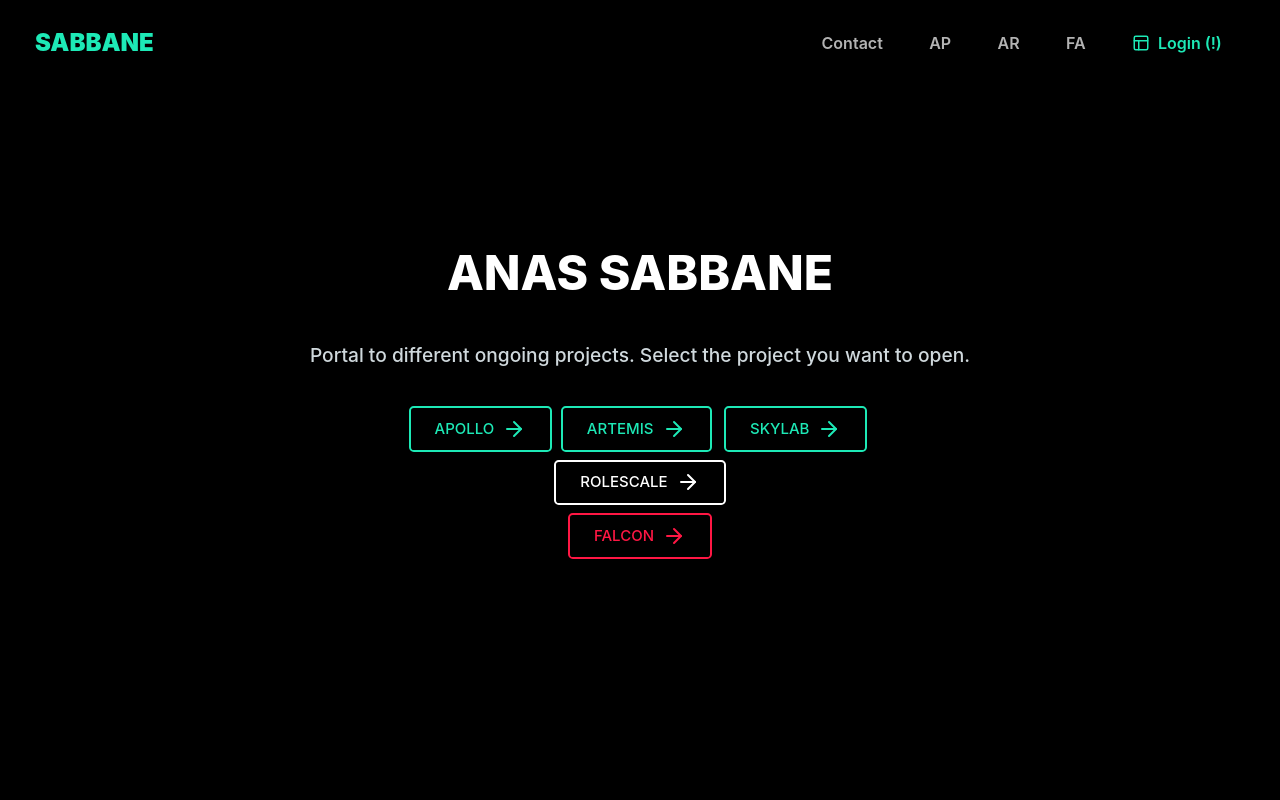
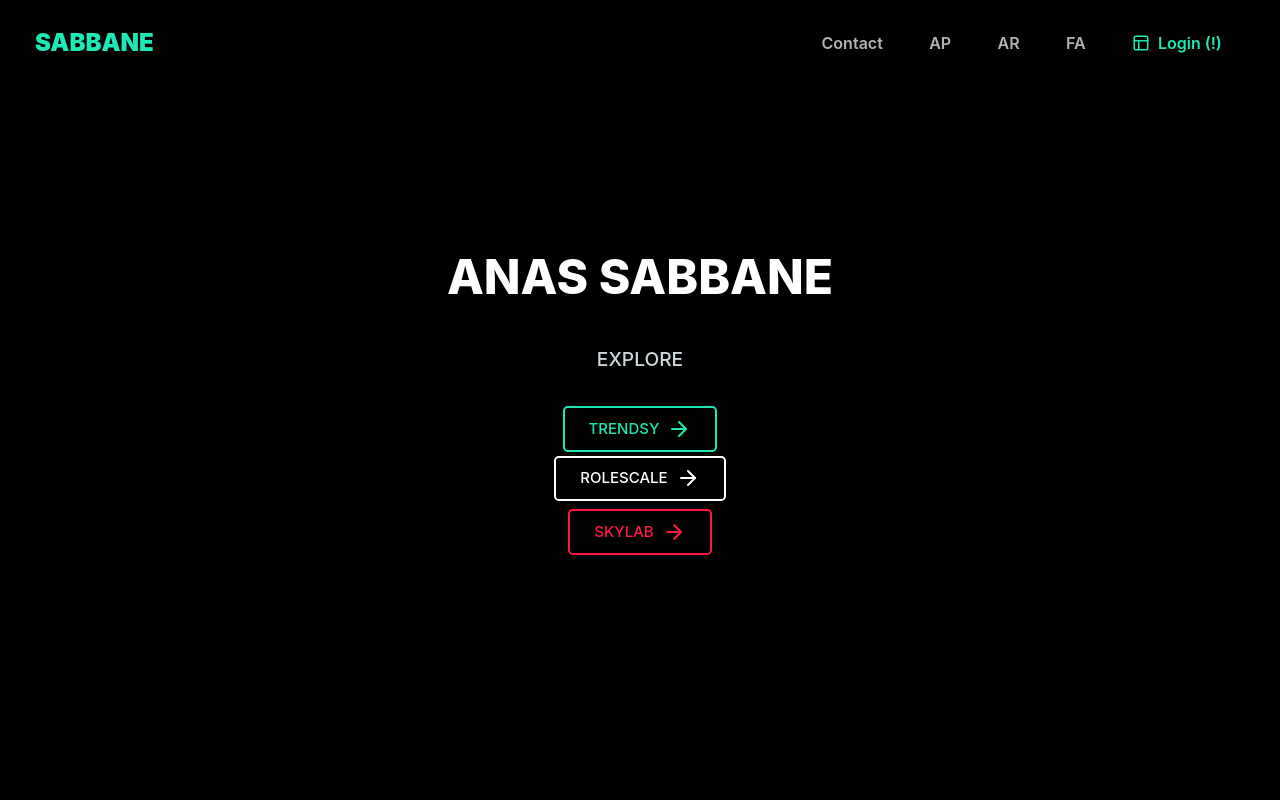
Before and after one commit to anassabbane/sabbane, a plain HTML site: page index.html in a window 1280 px wide. Shown: the top 800 px of the page. Drawn offline with nearby package versions, Linux system fonts and the light colour scheme; a web font is replaced by a local one.

Commit message:
Update index.html

```diff
--- a/index.html
+++ b/index.html
@@ -65,17 +65,9 @@
         <div class="row vh-md-100">
             <div class="col-md-8 col-sm-10 col-12 mx-auto my-auto text-center">
                 <h1 class="heading-black text-capitalize">ANAS SABBANE</h1>
-                <p class="lead py-3">Portal to different ongoing projects. Select the project you want to open.</p>
-                <a href="/apollo" class="btn btn-outline-primary d-inline-flex flex-row align-items-center">
-                    Apollo
-                    <em class="ml-2" data-feather="arrow-right"></em>
-                </a>
-                <a href="/artemis" class="btn btn-outline-primary m-1 d-inline-flex flex-row align-items-center">
-                    Artemis
-                    <em class="ml-2" data-feather="arrow-right"></em>
-                </a>
-                <a href="/skylab" class="btn btn-outline-primary m-1 d-inline-flex flex-row align-items-center">
-                    SkyLab
+                <p class="lead py-3">EXPLORE</p>
+                <a href="https://anassabbane.github.io/sabbane.github.io/" class="btn btn-outline-primary d-inline-flex flex-row align-items-center">
+                    TRENDSY
                     <em class="ml-2" data-feather="arrow-right"></em>
                 </a>
                 <div></div>
@@ -85,7 +77,7 @@
                 </a>
                 <div></div>
                 <a href="/falcon" class="btn btn-outline-danger m-1 d-inline-flex flex-row align-items-center">
-                    Falcon
+                    SkyLab
                     <em class="ml-2" data-feather="arrow-right"></em>
                 </a>
             </div>
```
